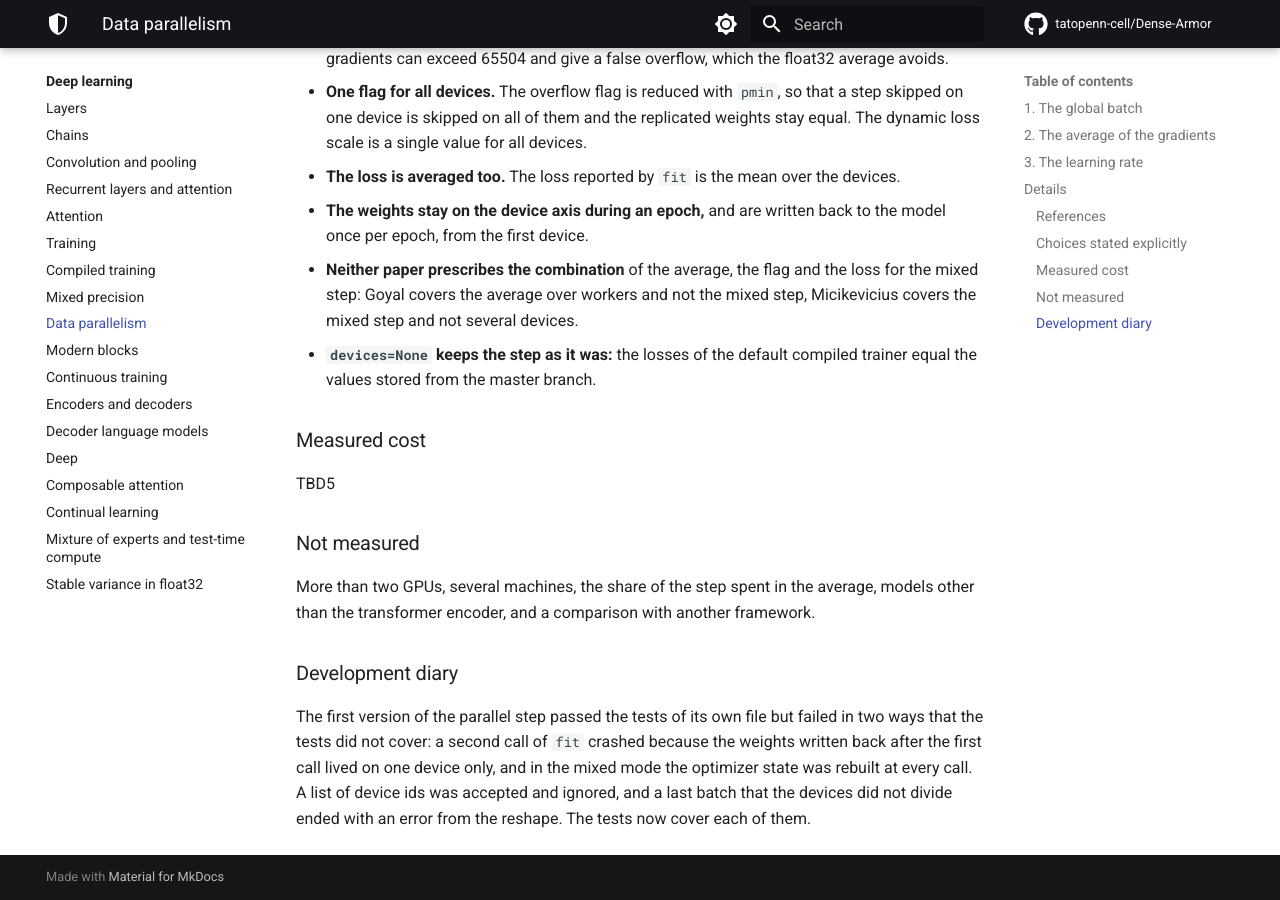
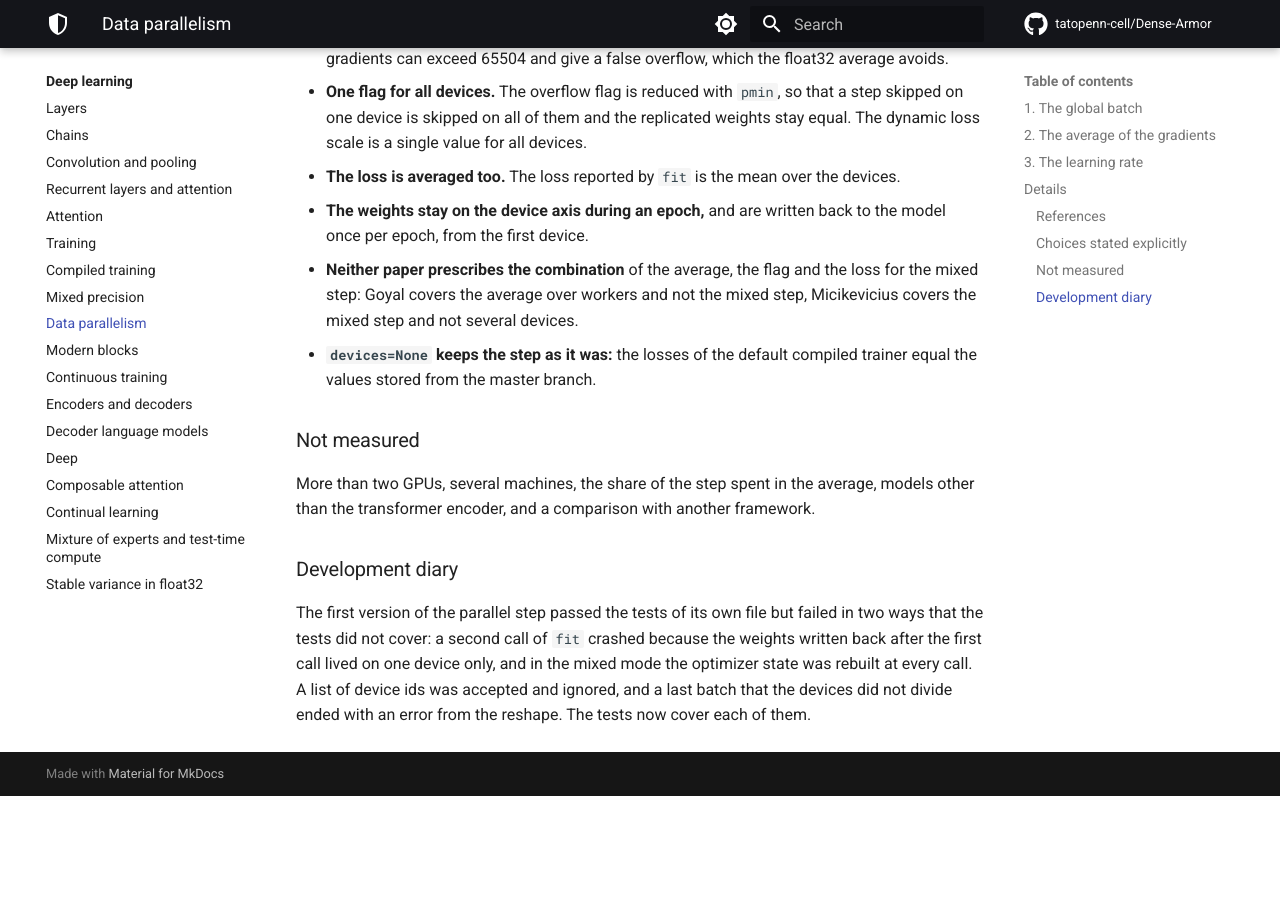
Before and after one commit to tatopenn-cell/Dense-Armor, an MkDocs documentation site: the page built from docs/neural/data_parallel.md, in a window 1280 px wide and 900 px high, scrolled down 4040 px. Built offline with MkDocs 1.6.1 and Material for MkDocs 9.7.7, drawn with Linux system fonts in a browser that asks for light colours; comment, search, counter and statistics services are not loaded; after the commit the page ends 4836 px from its top, so only the background shows below that.

Commit message:
N5: page without the measured-cost section until the benchmark numbers exist

```diff
--- a/docs/neural/data_parallel.md
+++ b/docs/neural/data_parallel.md
@@ -154,10 +154,6 @@ A batch of 256 against a base of 32 multiplies the rate by 8, from `0.1` to `0.8
 - **Neither paper prescribes the combination** of the average, the flag and the loss for the mixed step: Goyal covers the average over workers and not the mixed step, Micikevicius covers the mixed step and not several devices.
 - **`devices=None` keeps the step as it was:** the losses of the default compiled trainer equal the values stored from the master branch.
 
-### Measured cost
-
-TBD5
-
 ### Not measured
 
 More than two GPUs, several machines, the share of the step spent in the average, models other than the transformer encoder, and a comparison with another framework.
```
